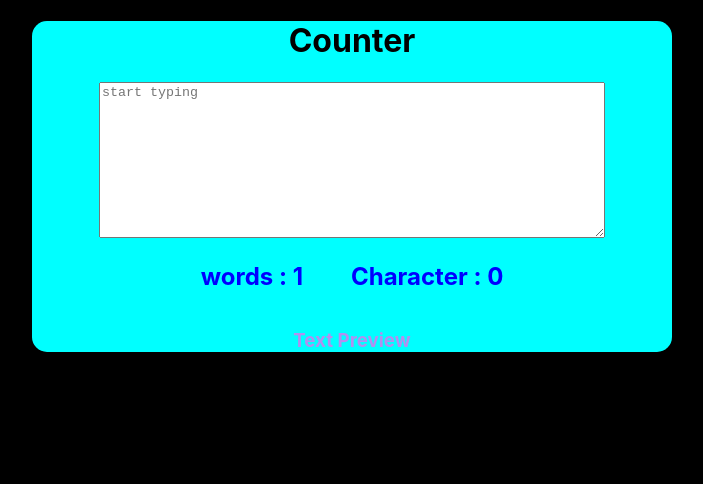
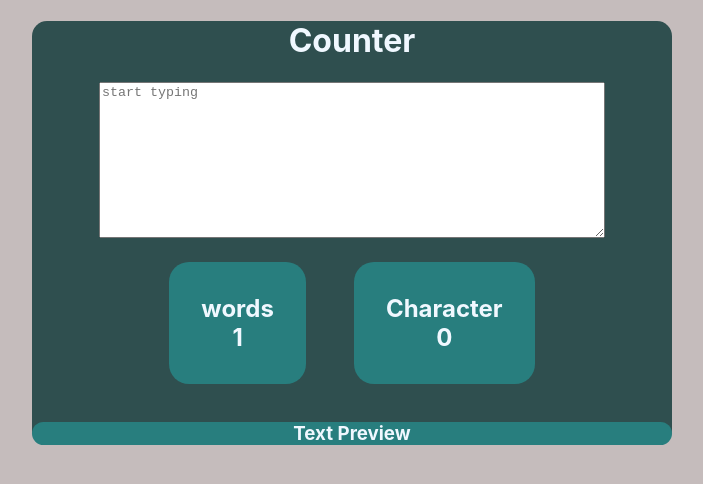
Before and after one commit to hazratamin98/counter_App, a React (Create React App) app: page / in a window 1280 px wide. Shown: the top 484 px of the page, without its empty margins (288-991 px from the left). Built offline with nearby package versions, Linux system fonts and the light colour scheme.

Commit message:
word design

```diff
--- a/src/App.css
+++ b/src/App.css
@@ -1,5 +1,5 @@
 body {
-  background-color: black;
+  background-color: rgb(197, 188, 188);
 }
 textarea {
   width: 500px;
@@ -10,17 +10,28 @@ textarea {
 }
 
 .counter_wrapper {
-  background-color: aqua;
+  background: darkslategray;
   margin: 20px 20rem 20px 20rem;
   border-radius: 15px;
+  color: aliceblue;
 }
 .result_wrapper {
   display: flex;
   justify-content: center;
   gap: 3rem;
-  color: blue;
 }
 
 .text_wrapper {
-  color: rgb(177, 143, 240);
+  background-color: rgb(40, 126, 126);
+  border-radius: 20px;
 }
+.word_wrapper {
+  background-color: rgb(40, 126, 126);
+  padding: 2rem 2rem;
+  border-radius: 20px;
+}
+.character_wrapper {
+  background-color: rgb(40, 126, 126);
+  padding: 2rem 2rem;
+  border-radius: 20px;
+}
--- a/src/counter/counter.js
+++ b/src/counter/counter.js
@@ -19,8 +19,14 @@ const Counter = () => {
         ></textarea>
       </div>
       <div className=" result_wrapper ">
-        <h2> words : {text.toString().split(" ").length}</h2>
-        <h2> Character : {text.length} </h2>
+        <h2 className="word_wrapper">
+          {" "}
+          words <br /> {text.toString().split(" ").length}
+        </h2>
+        <h2 className="character_wrapper">
+          {" "}
+          Character <br /> {text.length}{" "}
+        </h2>
       </div>
       <div className="text_wrapper">
         <h3>Text Preview</h3>
```
